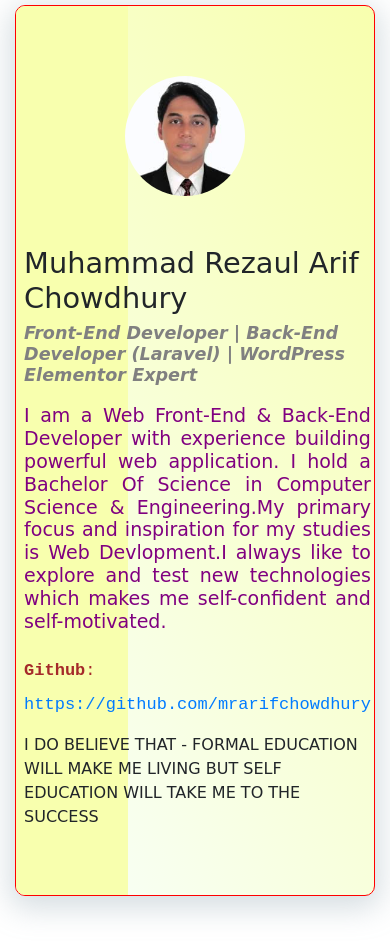
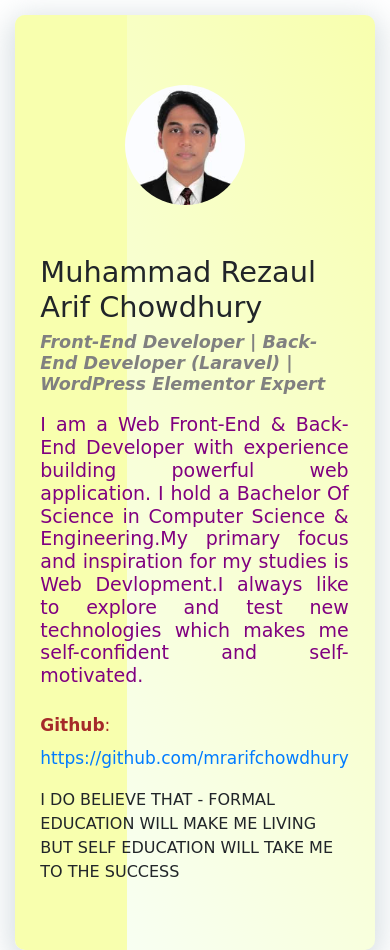
Before and after one commit to mrarifchowdhury/portfolio, a plain HTML site: page index.html in a window 390 px wide. Shown: the top 950 px of the page. Drawn offline with nearby package versions, Linux system fonts and the light colour scheme; a web font is replaced by a local one.

Commit message:
Text Overflow While Responsive problem fixed , deleted & resized some file

```diff
--- a/index.html
+++ b/index.html
@@ -27,19 +27,21 @@
         <!-- Start About Me Section -->
             <div class="about-me">
                 <div class="card about-card">
-                    <div class="firstinfo"><img src="images/arif.jpg" />
+                    <div class="myProfile"><img src="images/arif.jpg" />
                         <div class="profileinfo">
                             <h1>Muhammad Rezaul Arif Chowdhury</h1>
                             <h3> Front-End Developer | Back-End Developer (Laravel) | WordPress Elementor Expert</h3>
-                            <p class="bio">I am a Web Front-End & Back-End Developer with experience building powerful web application. I hold a Bachelor Of Science in Computer Science & Engineering.My primary focus and inspiration for my studies is Web Devlopment.I always like to explore and test new technologies which makes me self-confident and self-motivated.</p>
+                            <p class="bio">
+                                I am a Web Front-End & Back-End Developer with experience building powerful web application. I hold a Bachelor Of Science in Computer Science & Engineering.My primary focus and inspiration for my studies is Web Devlopment.I always like to explore and test new technologies which makes me self-confident and self-motivated.</p>
                             <p class="contact">
-<!--                                 <label for="email" class="font-weight-bold">Email</label>:
+                            <!--<label for="email" class="font-weight-bold">Email</label>:
                                 <span> rezaularifchowdhury<b>@</b>outlook.com </span><br> -->
-
                                 <label for="github" class="font-weight-bold">Github</label>:
-                                <a class="text-decoration-none" href="https://github.com/mrarifchowdhury">https://github.com/mrarifchowdhury</a><br>
-
-<!--                                 <b>Address</b>: Uttara, Dhaka-1230 -->
+                                <a class="text-decoration-none" href="https://github.com/mrarifchowdhury">
+                                    https://github.com/mrarifchowdhury
+                                </a>
+                                <br>
+                            <!-- <b>Address</b>: Uttara, Dhaka-1230 -->
                             </p>
                             <p>I DO BELIEVE THAT - FORMAL EDUCATION WILL MAKE ME LIVING BUT SELF EDUCATION WILL TAKE ME TO THE SUCCESS </p>
                         </div>
--- a/style.css
+++ b/style.css
@@ -2,7 +2,7 @@
 
 body,
 .about-card,
-.firstinfo,
+.myProfile,
 .project-tab {
     display: flex;
     justify-content: center;
@@ -71,27 +71,27 @@ body {
 }
 
 
-.firstinfo {
+.myProfile {
     flex-direction: row;
     z-index: 2;
     position: relative;
 }
 
-.firstinfo img {
+.myProfile img {
     border-radius: 50%;
     width: 120px;
     height: 120px;
 }
 
-.firstinfo .profileinfo {
+.myProfile .profileinfo {
     padding: 0px 10px 0 35px;
 }
 
-.firstinfo .profileinfo h1 {
+.myProfile .profileinfo h1 {
     font-size: 1.8em;
 }
 
-.firstinfo .profileinfo h3 {
+.myProfile .profileinfo h3 {
     font-size: 1.1em;
     color: grey;
     font-style: italic;
@@ -99,18 +99,16 @@ body {
     font-weight: bold;
 }
 
-.firstinfo .profileinfo p.bio {
+.myProfile .profileinfo p.bio {
     padding: 10px 0px;
     color: purple !important;
     font-size: 19px;
     line-height: 1.2;
 }
 
-.firstinfo .profileinfo p.contact {
+.myProfile .profileinfo p.contact {
     color: brown !important;
     font-size: 17px;
-    font-family: monospace;
-
 }
 
 @keyframes animatop {
@@ -289,22 +287,24 @@ body {
 
 @media only screen and (max-width: 600px) {
     .about-me {
-    padding-top: 5px;
-}
+    padding-top: 15px;
+    }
+    .myProfile .profileinfo {
+    padding: 0px 10px 0 29px;
+    }
     .about-card {
-    border: 1px solid red !important;
     padding: 20px 20px 50px 0px;
     }
 
-    .firstinfo {
+    .myProfile {
     flex-direction: column;
     }
 
-    .firstinfo img{
+    .myProfile img{
     margin: 50px;
     }
 
-    .firstinfo .profileinfo p.bio {
+    .myProfile .profileinfo p.bio {
     text-align: justify;
     }
 
```
Also changed, not shown: images/CRUDApp-with-Automatic-Search.png, images/Loan-Management-System.png, images/project-image.png (deleted), 1 other file.
